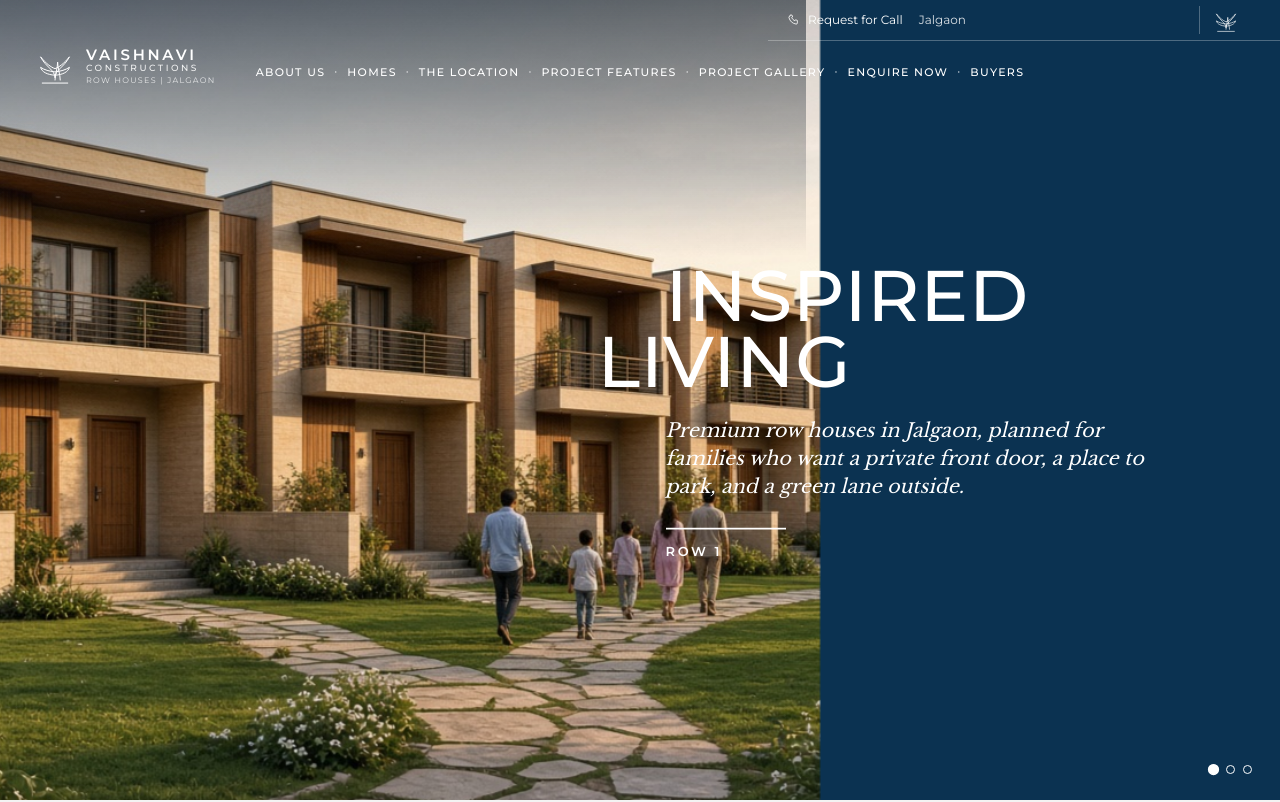
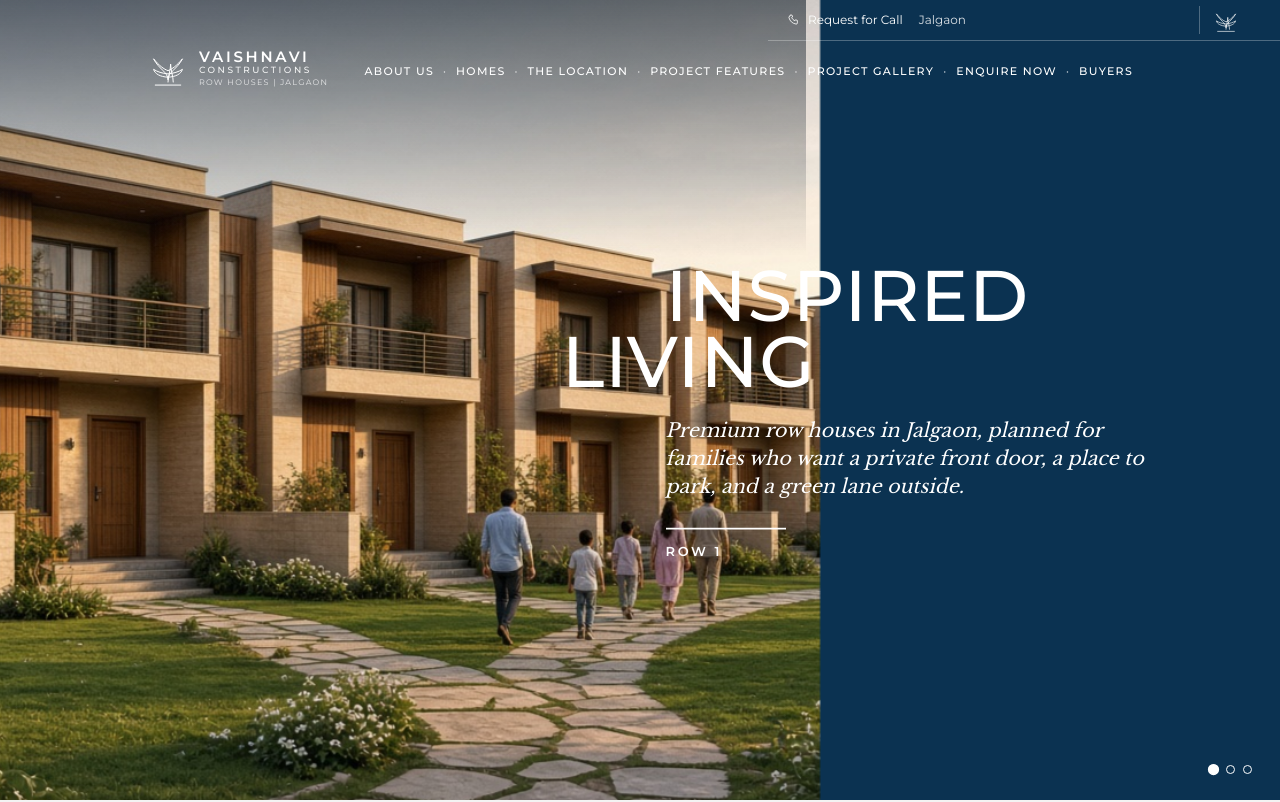
Before and after one commit to sameeeerjadhav/Construction-Website, a Next.js app: page / in a window 1280 px wide. Shown: the top 802 px of the page. Built offline with nearby package versions, Linux system fonts and the light colour scheme.

Commit message:
Center the header group and set Living clearly ahead of Inspired.

```diff
--- a/src/app/globals.css
+++ b/src/app/globals.css
@@ -141,20 +141,20 @@ h1, h2, h3, p { margin: 0; }
 .split-header .header-left {
   grid-column: 1 / -1;
   grid-row: 2;
-  position: relative;
   align-self: center;
+  justify-content: center;
   width: 100%;
-  padding: 4px 28px 8px 34px;
+  gap: 36px;
+  padding: 6px 40px 10px;
 }
 
 .split-header .nav-cluster,
 .bar-header .nav-bar {
-  position: absolute;
-  left: 50%;
-  top: 50%;
-  transform: translate(-50%, -50%);
+  position: static;
+  transform: none;
   display: flex;
   align-items: center;
+  justify-content: center;
   gap: 22px;
 }
 
@@ -287,13 +287,13 @@ h1, h2, h3, p { margin: 0; }
 .bar-header {
   position: sticky;
   top: 0;
-  justify-content: space-between;
-  gap: 18px;
+  justify-content: center;
+  gap: 28px;
   padding: 16px 28px;
   background: var(--navy);
 }
 
-.bar-header .header-left { padding: 0; flex: 1; align-items: center; height: auto; }
+.bar-header .header-left { padding: 0; flex: none; align-items: center; height: auto; }
 .bar-header .nav-left { display: none; }
 .bar-header .menu-btn { display: none; }
 .bar-header .nav-bar { gap: 22px; }
@@ -385,7 +385,7 @@ h1, h2, h3, p { margin: 0; }
 }
 
 .hero-copy h1 span:last-child {
-  margin-left: -0.95em;
+  margin-left: -1.45em;
 }
 
 .hero-sub {
```
